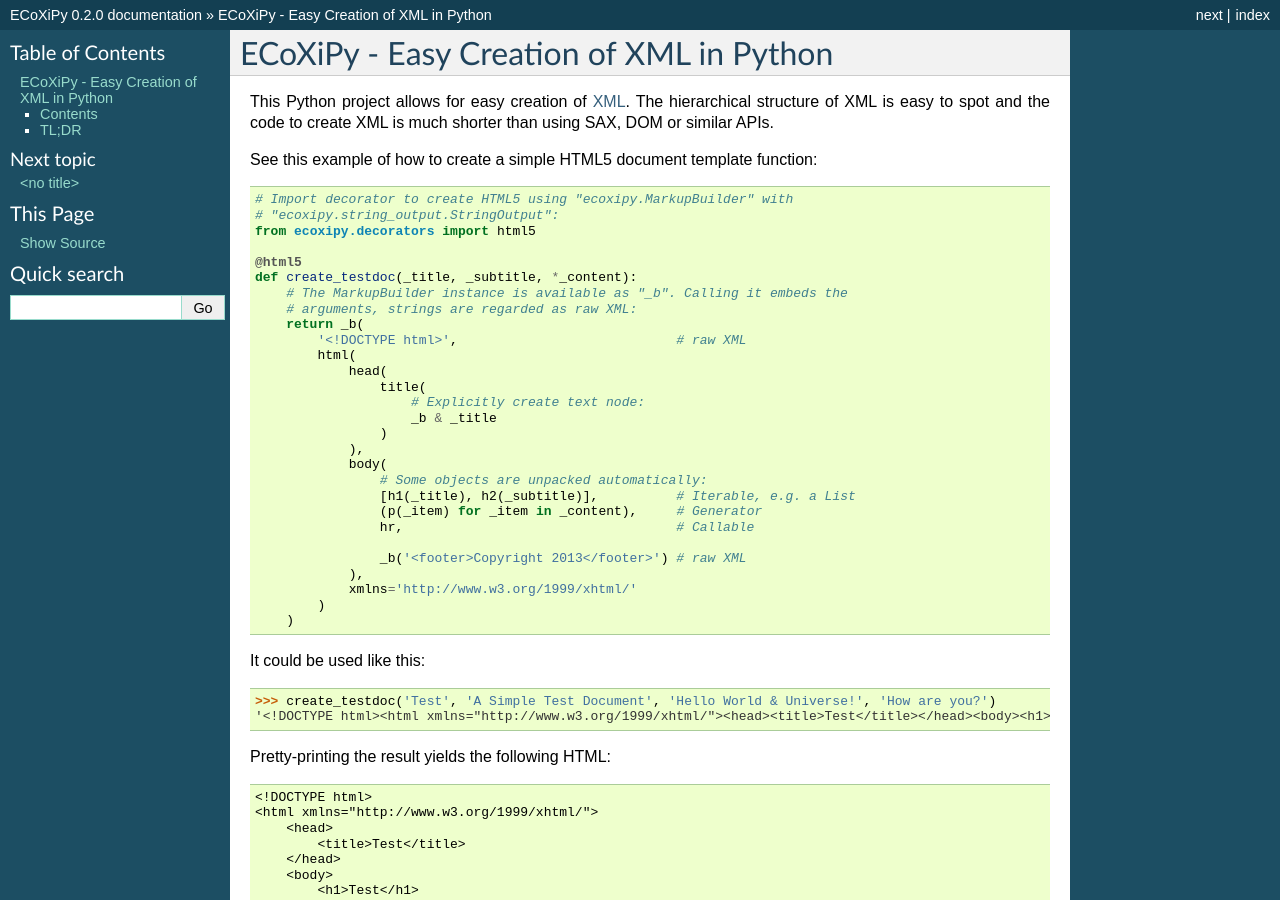
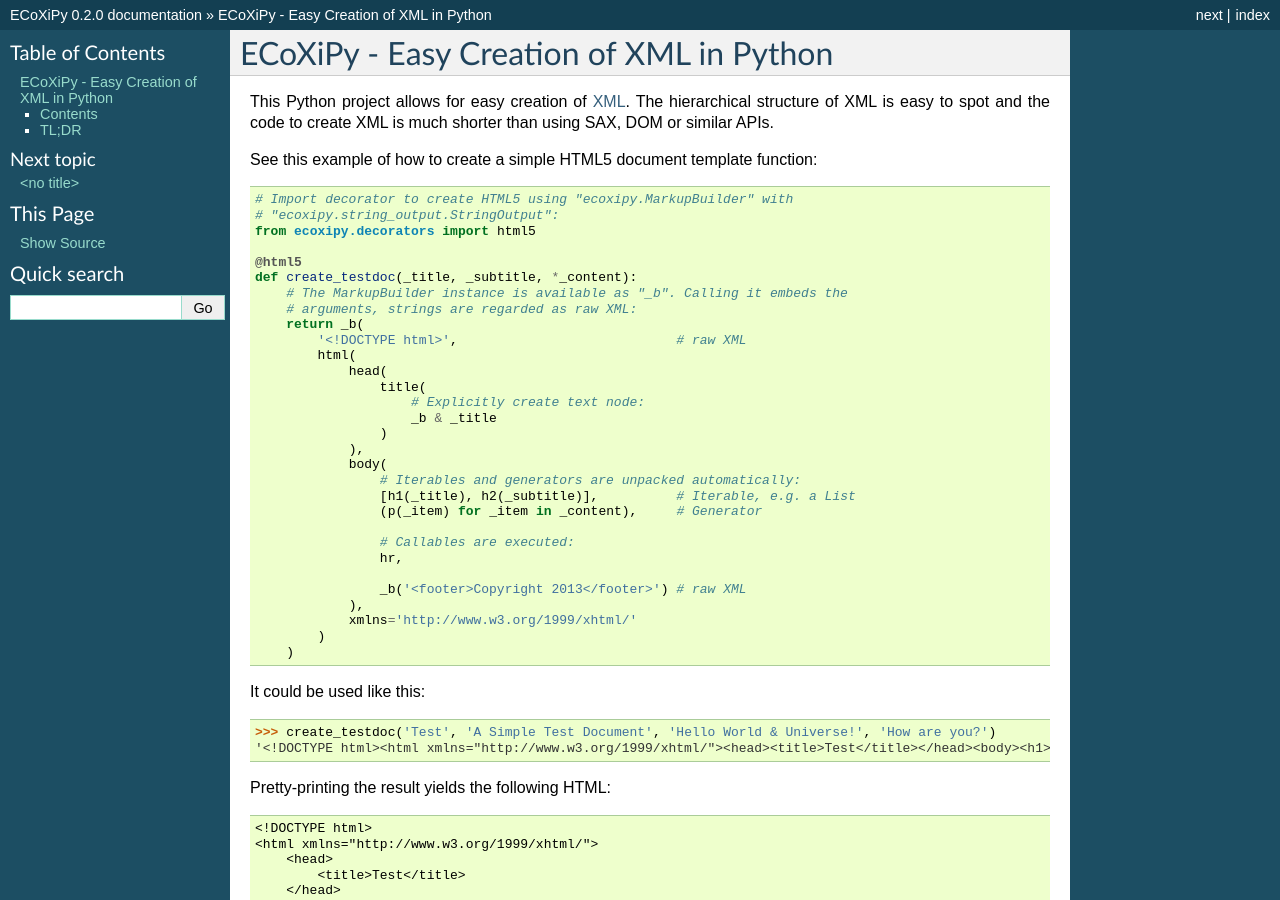
Before and after one commit to IvIePhisto/ECoXiPy, a Sphinx documentation site: the page built from doc/source/index.rst, in a window 1280 px wide and 900 px high. Built offline with Sphinx 7.4.7, drawn with Linux system fonts in a browser that asks for light colours.

Commit message:
* Another update to intro example.

```diff
--- a/doc/source/index.rst
+++ b/doc/source/index.rst
@@ -27,10 +27,12 @@ See this example of how to create a simple HTML5 document template function::
                     )
                 ),
                 body(
-                    # Some objects are unpacked automatically:
+                    # Iterables and generators are unpacked automatically:
                     [h1(_title), h2(_subtitle)],          # Iterable, e.g. a List
                     (p(_item) for _item in _content),     # Generator
-                    hr,                                   # Callable
+
+                    # Callables are executed:
+                    hr,
 
                     _b('<footer>Copyright 2013</footer>') # raw XML
                 ),
```
Also changed, not shown: README.md (+4 -2 lines).
